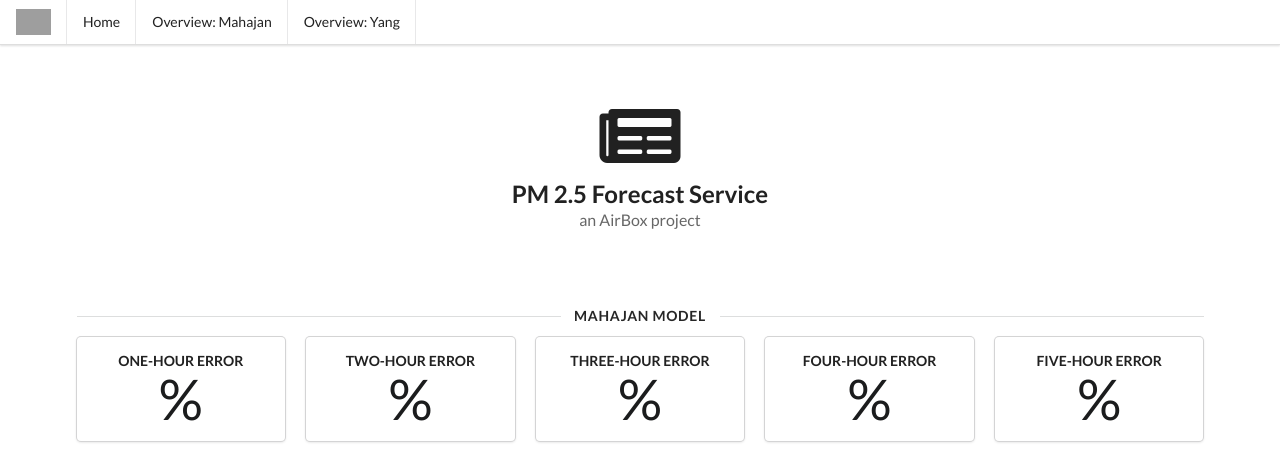
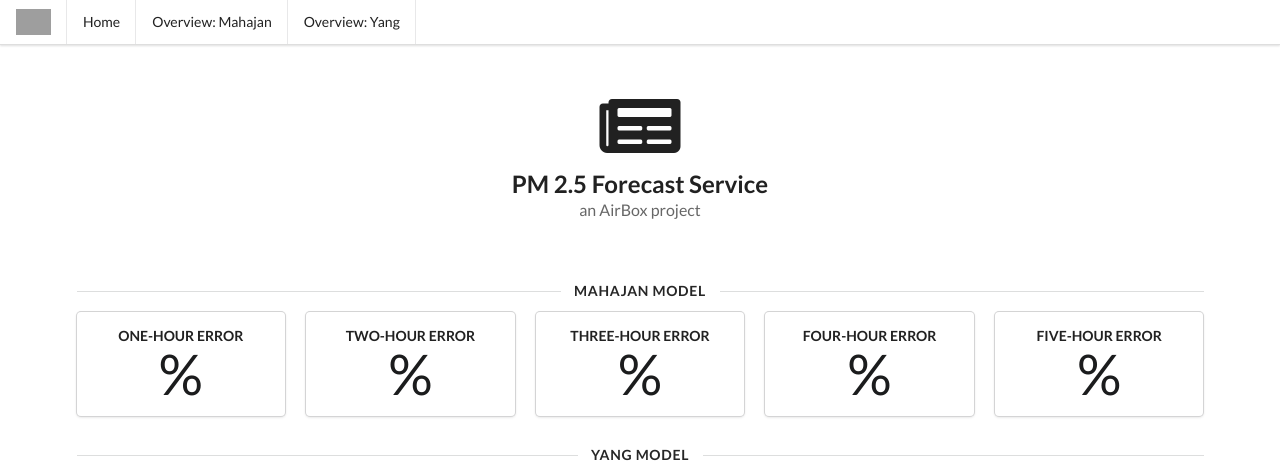
Before and after one commit to Dongee-W/pm25_forecast, a Django app: a page that uses templates/base.html in a window 1280 px wide. Shown: the top 469 px of the page. Run offline with Django 3.2, Linux system fonts and the light colour scheme; some libraries are stand-ins or nearby versions; grey boxes are pictures that could not be loaded.

Commit message:
good time

```diff
--- a/static/css/main.css
+++ b/static/css/main.css
@@ -3,8 +3,8 @@
 }
 
 #center-message {
-    margin-top: 100px;
-    margin-bottom: 80px;
+    margin-top: 90px;
+    margin-bottom: 65px;
 }
 
 
```
